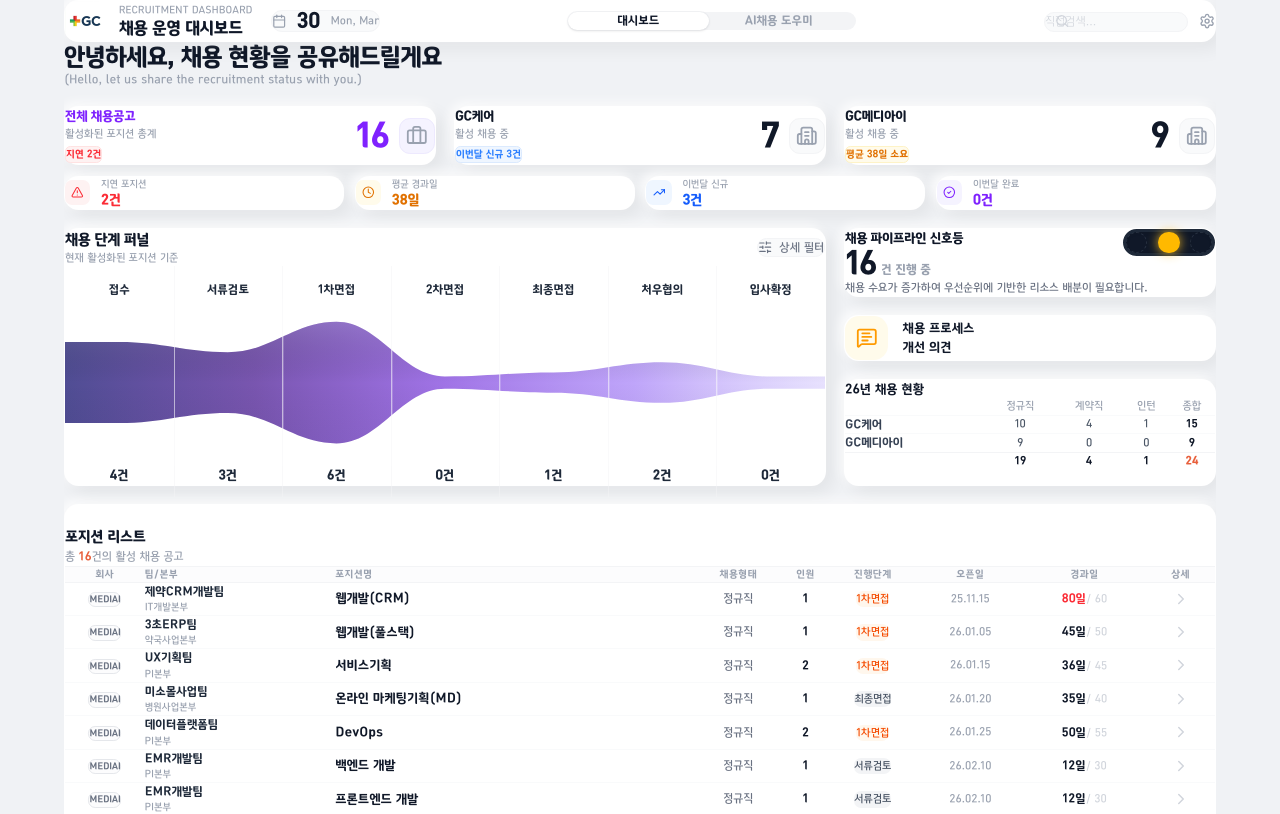
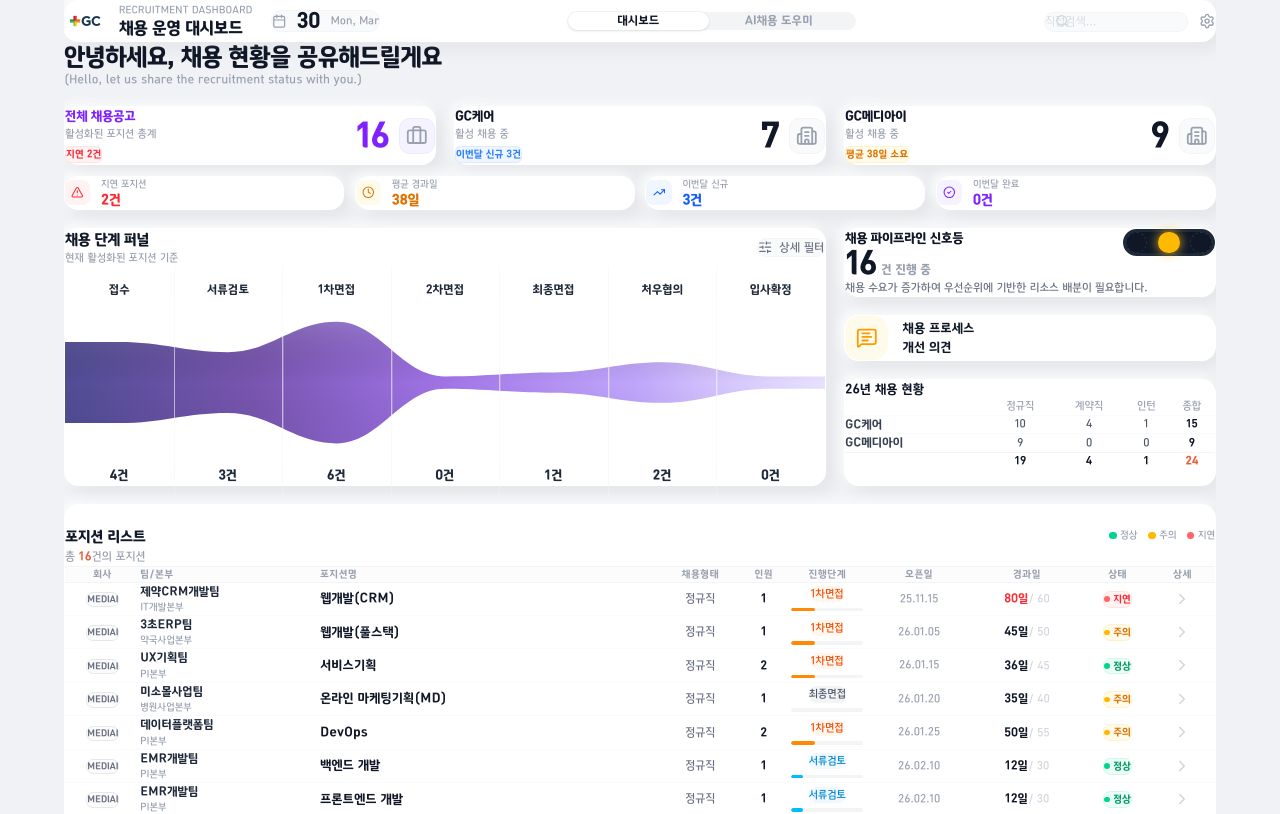
Before and after one commit to sknova1-sketch/recruitment-dashboard, a React (Vite) app: page / in a window 1280 px wide. Shown: the top 814 px of the page. Built offline with nearby package versions, Linux system fonts and the light colour scheme.

Commit message:
Update PositionTable.tsx

```diff
--- a/src/components/PositionTable.tsx
+++ b/src/components/PositionTable.tsx
@@ -1,29 +1,92 @@
 // === 포지션 리스트 테이블 ===
-// 요청 #7: JD 열 삭제
-// 요청 #3: 지원자·인터뷰·공고링크 이미 삭제됨
+// 업그레이드: 상태별 행 색상 코딩, 상태 배지, 단계 진행 바 추가
 
 import { ChevronRight, Users } from 'lucide-react';
 import { Position } from '../types';
 import { formatDate } from '../utils/utils';
 
+const STAGE_ORDER_LIST = ['접수', '서류검토', '1차면접', '2차면접', '처우협의', '입사확정', '채용완료'];
+const getStageProgress = (stage: string) => {
+  const idx = STAGE_ORDER_LIST.indexOf(stage);
+  return idx < 0 ? 0 : Math.round((idx / (STAGE_ORDER_LIST.length - 1)) * 100);
+};
+
+const getStageStyle = (stage: string, isClosed: boolean) => {
+  if (isClosed) return 'bg-emerald-50 text-emerald-600';
+  switch (stage) {
+    case '접수': return 'bg-gray-100 text-gray-600';
+    case '서류검토': return 'bg-sky-50 text-sky-600';
+    case '1차면접': return 'bg-orange-50 text-orange-600';
+    case '2차면접': return 'bg-blue-50 text-blue-600';
+    case '처우협의': return 'bg-violet-50 text-violet-600';
+    case '입사확정': return 'bg-emerald-50 text-emerald-600';
+    case '채용완료': return 'bg-emerald-100 text-emerald-700';
+    default: return 'bg-gray-100 text-gray-600';
+  }
+};
+
+const getProgressBarColor = (stage: string) => {
+  switch (stage) {
+    case '접수': return 'bg-gray-400';
+    case '서류검토': return 'bg-sky-400';
+    case '1차면접': return 'bg-orange-400';
+    case '2차면접': return 'bg-blue-500';
+    case '처우협의': return 'bg-violet-500';
+    case '입사확정': return 'bg-emerald-500';
+    case '채용완료': return 'bg-emerald-600';
+    default: return 'bg-gray-400';
+  }
+};
+
+const getStatusBadgeStyle = (flag: string) => {
+  switch (flag) {
+    case '지연': return 'bg-red-50 text-red-500 border border-red-100';
+    case '주의': return 'bg-amber-50 text-amber-600 border border-amber-100';
+    case '정상': return 'bg-emerald-50 text-emerald-600 border border-emerald-100';
+    default: return 'bg-gray-100 text-gray-500';
+  }
+};
+
+const getRowBg = (flag: string, isClosed: boolean) => {
+  if (isClosed) return 'bg-gray-50/50 hover:bg-gray-100/50 opacity-80';
+  switch (flag) {
+    case '지연': return 'hover:bg-red-50/40';
+    case '주의': return 'hover:bg-amber-50/40';
+    default: return 'hover:bg-gray-50/60';
+  }
+};
+
 interface PositionTableProps {
+  title?: string;
+  subtitle?: React.ReactNode;
   positions: Position[];
   onSelectPosition: (position: Position) => void;
+  isClosed?: boolean;
 }
 
-export default function PositionTable({ positions, onSelectPosition }: PositionTableProps) {
+export default function PositionTable({ title = '포지션 리스트', subtitle, positions, onSelectPosition, isClosed = false }: PositionTableProps) {
   return (
     <div className="neu-card overflow-hidden">
       <div className="px-8 py-6 border-b border-gray-100 flex items-center justify-between">
         <div>
           <br />
-          <h3 className="text-[16px] font-bold text-gray-900 tracking-tight">포지션 리스트</h3>
+          <h3 className={`text-[16px] font-bold ${isClosed ? 'text-gray-500' : 'text-gray-900'} tracking-tight`}>{title}</h3>
           <p className="text-[13px] text-gray-400 font-medium mt-1">
-            총 <span className="text-[#E8603C] font-semibold">{positions.length}</span>건의 활성 채용 공고
+            {subtitle || (
+              <>
+                총 <span className={`font-semibold ${isClosed ? 'text-gray-600' : 'text-[#E8603C]'}`}>{positions.length}</span>건의 포지션
+              </>
+            )}
           </p>
         </div>
+        {!isClosed && positions.length > 0 && (
+          <div className="flex items-center gap-3 text-[11px] font-medium text-gray-400">
+            <span className="flex items-center gap-1"><span className="w-2 h-2 rounded-full bg-emerald-400 inline-block" />정상</span>
+            <span className="flex items-center gap-1"><span className="w-2 h-2 rounded-full bg-amber-400 inline-block" />주의</span>
+            <span className="flex items-center gap-1"><span className="w-2 h-2 rounded-full bg-red-400 inline-block" />지연</span>
           </div>
-
+        )}
+      </div>
       <div className="overflow-x-auto">
         <table className="w-full text-[13px]">
           <thead>
@@ -36,75 +99,66 @@
               <th className="text-center px-4 py-4 text-[11px] font-semibold text-gray-400 uppercase tracking-wider">진행단계</th>
               <th className="text-center px-4 py-4 text-[11px] font-semibold text-gray-400 uppercase tracking-wider">오픈일</th>
               <th className="text-center px-4 py-4 text-[11px] font-semibold text-gray-400 uppercase tracking-wider">경과일</th>
+              {!isClosed && <th className="text-center px-4 py-4 text-[11px] font-semibold text-gray-400 uppercase tracking-wider">상태</th>}
               <th className="text-center px-4 py-4 text-[11px] font-semibold text-gray-400 uppercase tracking-wider">상세</th>
             </tr>
           </thead>
           <tbody className="divide-y divide-gray-50">
-            {positions.map((pos) => (
-              <tr
-                key={pos.id}
-                onClick={() => onSelectPosition(pos)}
-                className="hover:bg-gray-50/60 cursor-pointer transition-colors group"
-              >
-                {/* 회사 */}
+            {positions.map((pos) => {
+              const progress = getStageProgress(pos.current_stage);
+              const rowBg = getRowBg(pos.status_flag, isClosed);
+              const stageStyle = getStageStyle(pos.current_stage, isClosed);
+              const progressColor = getProgressBarColor(pos.current_stage);
+              return (
+                <tr key={pos.id} onClick={() => onSelectPosition(pos)} className={`cursor-pointer transition-colors group ${rowBg}`}>
                   <td className="px-5 py-5 text-center">
-                  <span className={`
-                    inline-block px-2.5 py-1 rounded-lg border text-[10px] font-semibold uppercase tracking-tight
-                    ${pos.company === 'GC케어'
-                      ? 'border-blue-100 bg-blue-50/50 text-blue-600'
-                      : 'border-gray-200 bg-gray-50/50 text-gray-500'}
-                  `}>
+                    <span className={`inline-block px-2.5 py-1 rounded-lg border text-[10px] font-semibold uppercase tracking-tight ${pos.company === 'GC케어' ? (isClosed ? 'border-gray-200 bg-gray-100 text-gray-500' : 'border-blue-100 bg-blue-50/50 text-blue-600') : (isClosed ? 'border-gray-200 bg-gray-100 text-gray-500' : 'border-gray-200 bg-gray-50/50 text-gray-500')}`}>
                       {pos.company === 'GC케어' ? 'CARE' : 'MEDIAI'}
                     </span>
                   </td>
-
-                {/* 팀/본부 */}
                   <td className="px-5 py-5">
                     <span className="block font-semibold text-[13px] text-gray-800">{pos.team}</span>
                     <span className="text-gray-400 text-[11px] font-medium mt-0.5 block">{pos.department}</span>
                   </td>
-
-                {/* 포지션명 */}
-                <td className="px-5 py-5 font-semibold text-gray-900 group-hover:text-[#E8603C] transition-colors text-[14px]">
+                  <td className={`px-5 py-5 font-semibold transition-colors text-[14px] ${isClosed ? 'text-gray-600' : 'text-gray-900 group-hover:text-[#E8603C]'}`}>
                     {pos.position_title}
                   </td>
-
-                {/* 채용형태 */}
                   <td className="px-4 py-5 text-center text-gray-500 font-medium text-[13px]">{pos.employment_type}</td>
-
-                {/* 인원 */}
-                <td className="px-4 py-5 text-center text-gray-900 font-semibold">{pos.headcount}</td>
-
-                {/* 현재 단계 */}
+                  <td className={`px-4 py-5 text-center font-semibold ${isClosed ? 'text-gray-500' : 'text-gray-900'}`}>{pos.headcount}</td>
                   <td className="px-4 py-5 text-center">
-                  <span className={`inline-flex items-center px-2.5 py-1 ${pos.current_stage === '1차면접' ? 'bg-orange-50 text-orange-600' : pos.current_stage === '2차면접' ? 'bg-blue-50 text-blue-600' : 'bg-gray-100 text-gray-600'} rounded-lg text-[12px] font-medium`}>
-                    {pos.current_stage}
+                    <div className="flex flex-col items-center gap-1.5">
+                      <span className={`inline-flex items-center px-2.5 py-1 rounded-lg text-[12px] font-medium ${stageStyle}`}>{pos.current_stage}</span>
+                      {!isClosed && (
+                        <div className="w-full max-w-[80px] h-1 bg-gray-100 rounded-full overflow-hidden">
+                          <div className={`h-full rounded-full transition-all duration-500 ${progressColor}`} style={{ width: `${progress}%` }} />
+                        </div>
+                      )}
+                    </div>
+                  </td>
+                  <td className="px-4 py-5 text-center text-gray-400 font-medium text-[12px]">{formatDate(pos.open_date).replace('2024년 ', '')}</td>
+                  <td className="px-4 py-5 text-center">
+                    <span className={`font-semibold text-[13px] ${isClosed ? 'text-gray-400' : pos.total_elapsed_days > pos.target_days ? 'text-red-500' : 'text-gray-900'}`}>{pos.total_elapsed_days}일</span>
+                    {!isClosed && <span className="text-gray-300 text-[12px] font-medium ml-1">/ {pos.target_days}</span>}
+                  </td>
+                  {!isClosed && (
+                    <td className="px-4 py-5 text-center">
+                      <span className={`inline-flex items-center gap-1 px-2.5 py-1 rounded-lg text-[11px] font-semibold ${getStatusBadgeStyle(pos.status_flag)}`}>
+                        <span className={`w-1.5 h-1.5 rounded-full flex-shrink-0 ${pos.status_flag === '지연' ? 'bg-red-400' : pos.status_flag === '주의' ? 'bg-amber-400' : 'bg-emerald-400'}`} />
+                        {pos.status_flag}
                       </span>
                     </td>
-
-                {/* 오픈일 */}
-                <td className="px-4 py-5 text-center text-gray-400 font-medium text-[12px]">{formatDate(pos.open_date).replace('2024년 ', '')}</td>
-
-                {/* 경과일 */}
+                  )}
                   <td className="px-4 py-5 text-center">
-                  <span className={`font-semibold text-[13px] ${pos.total_elapsed_days > pos.target_days ? 'text-red-500' : 'text-gray-900'}`}>{pos.total_elapsed_days}일</span>
-                  <span className="text-gray-300 text-[12px] font-medium ml-1">/ {pos.target_days}</span>
-                </td>
-
-                {/* 상세보기 */}
-                <td className="px-4 py-5 text-center">
-                  <button
-                    className="inline-flex items-center justify-center w-8 h-8 rounded-lg group-hover:bg-[#E8603C] text-gray-300 group-hover:text-white transition-all"
-                  >
+                    <button className={`inline-flex items-center justify-center w-8 h-8 rounded-lg transition-all ${isClosed ? 'text-gray-300 group-hover:bg-gray-200 group-hover:text-gray-500' : 'group-hover:bg-[#E8603C] text-gray-300 group-hover:text-white'}`}>
                       <ChevronRight className="w-5 h-5" />
                     </button>
                   </td>
                 </tr>
-            ))}
-
+              );
+            })}
             {positions.length === 0 && (
               <tr>
-                <td colSpan={9} className="px-8 py-24 text-center bg-gray-50/30">
+                <td colSpan={10} className="px-8 py-24 text-center bg-gray-50/30">
                   <div className="w-14 h-14 bg-gray-100 rounded-full flex items-center justify-center mx-auto mb-3">
                     <Users className="w-7 h-7 text-gray-300" />
                   </div>
```
Lines whose indentation alone changed are shown as unchanged.
